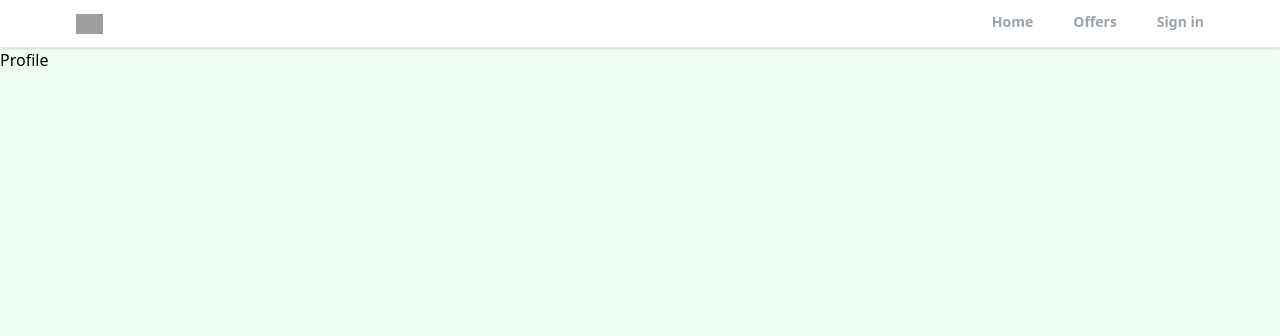
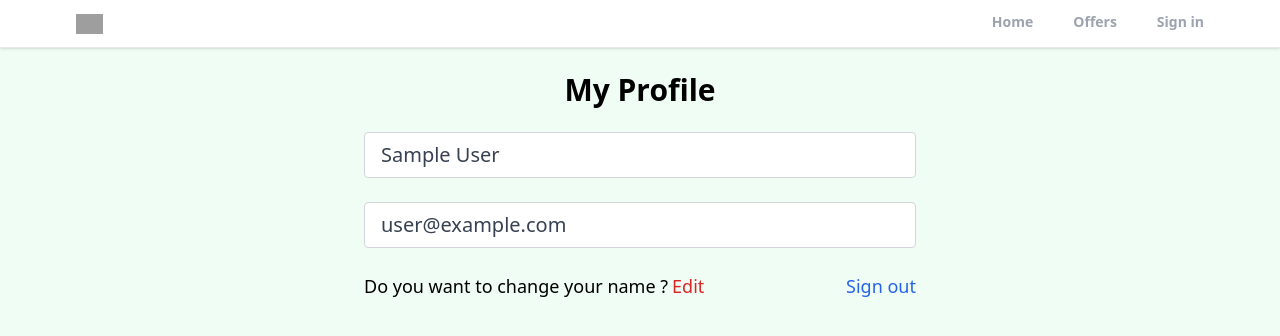
Before and after one commit to mohbens/Rent-sell-ReactApp, a React (Create React App) app: page /profile in a window 1280 px wide. Shown: the top 336 px of the page. Built offline with nearby package versions, Linux system fonts and the light colour scheme; no server answers; sample sign-in values are in the browser's storage; grey boxes are pictures that could not be loaded.

Commit message:
create Private Route and custom hook for protecting the profile page and add the loggout functionality

```diff
--- a/src/App.js
+++ b/src/App.js
@@ -5,6 +5,7 @@
 import Offers from "./pages/Offers";
 import SignIn from "./pages/SignIn";
 import SignUp from "./pages/SignUp";
+import PrivateRoute from "./components/PrivateRoute";
 import Header from "./components/Header";
 import { ToastContainer } from "react-toastify";
 
@@ -16,7 +17,9 @@
 				<Header />
 				<Routes>
 					<Route path="/" element={<Home />} />
-					<Route path="/profile" element={<Profile />} />
+					<Route path="/profile" element={<PrivateRoute />}>
+						<Route path="/profile" element={<Profile />} />
+					</Route>
 					<Route path="/forgotPassword" element={<ForgotPassword />} />
 					<Route path="/offers" element={<Offers />} />
 					<Route path="/sign-in" element={<SignIn />} />
--- /dev/null
+++ b/src/components/PrivateRoute.jsx
@@ -0,0 +1,9 @@
+import { Outlet, Navigate } from "react-router-dom";
+import { useAuthStatus } from "../hooks/useAuthStatus";
+export default function PrivateRoute() {
+	const { loggedIn, checkingStatus } = useAuthStatus();
+	if (checkingStatus) {
+		return <h3>Loading ... </h3>;
+	}
+	return loggedIn ? <Outlet /> : <Navigate to="/sign-in" />;
+}
--- /dev/null
+++ b/src/hooks/useAuthStatus.jsx
@@ -0,0 +1,19 @@
+import { useEffect, useState } from "react";
+import { getAuth, onAuthStateChanged } from "firebase/auth";
+
+export function useAuthStatus() {
+	const [loggedIn, setLoggedIn] = useState(false);
+	const [checkingStatus, setCheckingStatus] = useState(true);
+
+	useEffect(() => {
+		const auth = getAuth();
+		console.log(auth);
+		onAuthStateChanged(auth, (user) => {
+			if (user) {
+				setLoggedIn(true);
+			}
+			setCheckingStatus(false);
+		});
+	}, []);
+	return { loggedIn, checkingStatus };
+}
--- a/src/pages/Profile.jsx
+++ b/src/pages/Profile.jsx
@@ -1,5 +1,61 @@
-import React from "react";
+import { getAuth } from "firebase/auth";
+import { useState } from "react";
+import { useNavigate } from "react-router-dom";
 
 export default function Profile() {
-	return <div>Profile</div>;
+	const auth = getAuth();
+	const navigate = useNavigate();
+	const [formData, setFormData] = useState({
+		name: auth.currentUser.displayName,
+		email: auth.currentUser.email,
+
+		// name: " auth.currentUser.displayName",
+		// email: "auth.currentUser.email",
+	});
+
+	const { name, email } = formData;
+
+	function onLogout() {
+		auth.signOut();
+		navigate("/");
+	}
+
+	return (
+		<>
+			<section className="max-w-6xl mx-auto flex justify-center items-center flex-col">
+				<h1 className="text-3xl text-center mt-6 font-bold">My Profile</h1>
+				<div className=" w-full md:w-[50%] mt-6 px-3 ">
+					<form className="">
+						<input
+							type="text"
+							id="name"
+							value={name}
+							disabled
+							className="mb-6 w-full px-4 py-2 text-xl text-gray-700 bg-white border border-gray-300 rounded transition ease-in-out"
+						/>
+						<input
+							type="email"
+							id="email"
+							value={email}
+							disabled
+							className=" mb-6 w-full px-4 py-2 text-xl text-gray-700 bg-white border border-gray-300 rounded transition ease-in-out"
+						/>
+						<div className="flex justify-between whitespace-nowrap text-sm sm:text-lg mb-6">
+							<p className="flex items-center ">
+								Do you want to change your name ?
+								<span className="text-red-600 hover:text-red-700 transition ease-in-out ml-1 cursor-pointer">
+									Edit
+								</span>
+							</p>
+							<p
+								onClick={onLogout}
+								className="text-blue-600 hover:text-blue-700 transition ease-in-out ml-1 cursor-pointer">
+								Sign out
+							</p>
+						</div>
+					</form>
+				</div>
+			</section>
+		</>
+	);
 }
```
Also changed, not shown: src/components/OAuth.jsx (+0 -32 lines).
